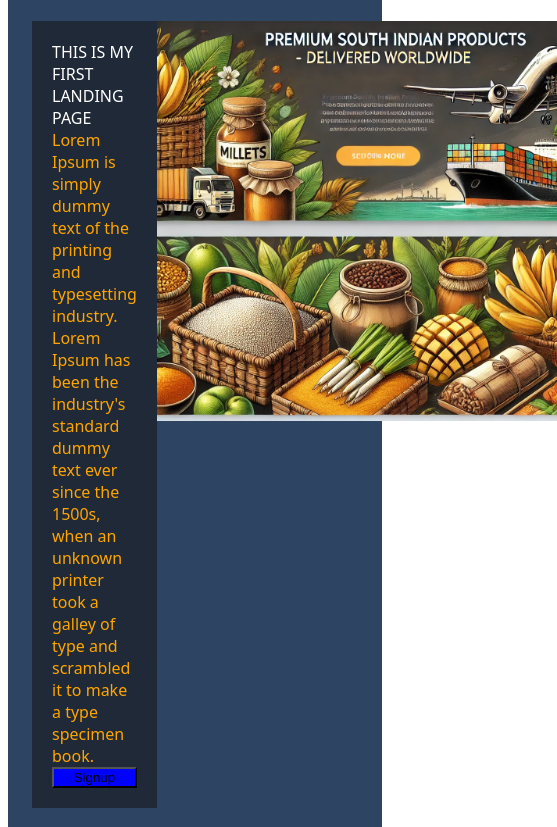
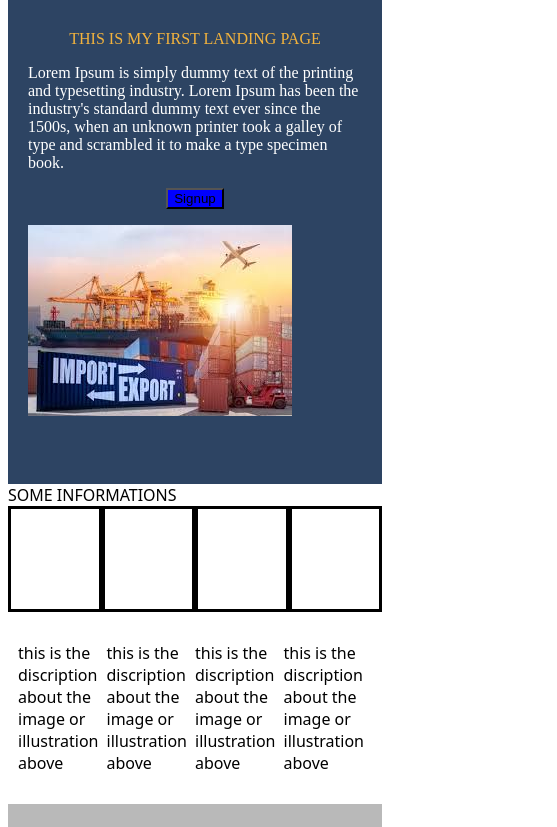
Before and after one commit to Veeramani-Elumalai/landing-page, a plain HTML site: page index.html in a window 390 px wide. Shown: the part 149-976 px from the top of the page, 557 px wide, since content can reach past the window. Drawn offline with Linux system fonts and the light colour scheme.

Commit message:
fix-made top part responsive

```diff
--- a/index.html
+++ b/index.html
@@ -18,16 +18,21 @@
 
 
     <div class="top">
-        <div class="top-left">
-            <div class="topmain">THIS IS MY FIRST LANDING PAGE</div>
-            <div style="color: orange;">Lorem Ipsum is simply dummy text of the printing and typesetting industry.
+        <div class="topleft">
+            <div>THIS IS MY FIRST LANDING PAGE</div>
+            <div style="color: white;">Lorem Ipsum is simply dummy text of the printing and typesetting industry.
                  Lorem Ipsum has been the industry's standard dummy text ever since the 1500s,
                   when an unknown printer took a galley of type and
                  scrambled it to make a type specimen book.</div>
-            <button style="background-color: blue">Signup</button>
+            <div>
+                <button style="background-color: blue">Signup</button>
+            </div>
         </div>
-        <div class="top-right">
-            <img src="./img/top.webp" alt="south indian food products">
+
+        <div class="topright">
+            <div>
+                <img src="./img/top.jpeg">
+            </div>
         </div>
     </div>
 
--- a/styles.css
+++ b/styles.css
@@ -10,8 +10,9 @@ body{
 .header{
     display: flex;
     background-color: #1f2937;
+    font-family: Cambria, Cochin, Georgia, Times, 'Times New Roman', serif;
     color: white;
-    padding: 32px;
+    padding: 22px;
     justify-content: space-between;
     padding-bottom:20px;
     flex: 1;
@@ -34,47 +35,33 @@ body{
 
 .top{
     display: flex;
-    padding: 24px;
-    justify-content: space-around;
     background-color:#2d4463;
     flex:1;
+    padding: 20px;
+    gap:1rem;
+    color: rgb(243, 179, 61);
+    font-family: 'Times New Roman', Times, serif;
+    justify-content: center;
+    padding-top: 64px;
+    padding-bottom: 64px;
 }
 
-.top-left{
-    width: auto;
+.topleft{
     display: flex;
     flex-direction: column;
-    background-color: #1f2937;
-    color:white;
-    padding: 20px;
-    flex: 1;
+    align-items: center;
+    gap: 1rem;
 }
 
-.top-left{
-    display: flex;
-    flex:1;
+@media (max-width:500px) {
+    .top{
+        flex-direction: column;
+    }
 
+    .header{
+        flex-direction: column;
+    }
 }
-
-.top-right img{
-    width: 400px;
-    flex: 1;
-    display: flex;
-    background-color: #d3dff0;
-}
-
-
-.centertop{
-    height: 100px;
-    font-family: 'Franklin Gothic Medium', 'Arial Narrow', Arial, sans-serif;
-    font-weight: bold;
-    font-size: 30px;
-    display: flex;
-    justify-content: center;
-    color: #2d4463;
-    padding-top:20px;
-}
-
 .centerinfo{
     display:flex;
     justify-content: space-around;
```
Also changed, not shown: img/top.jpeg (added), img/top.webp (deleted).
